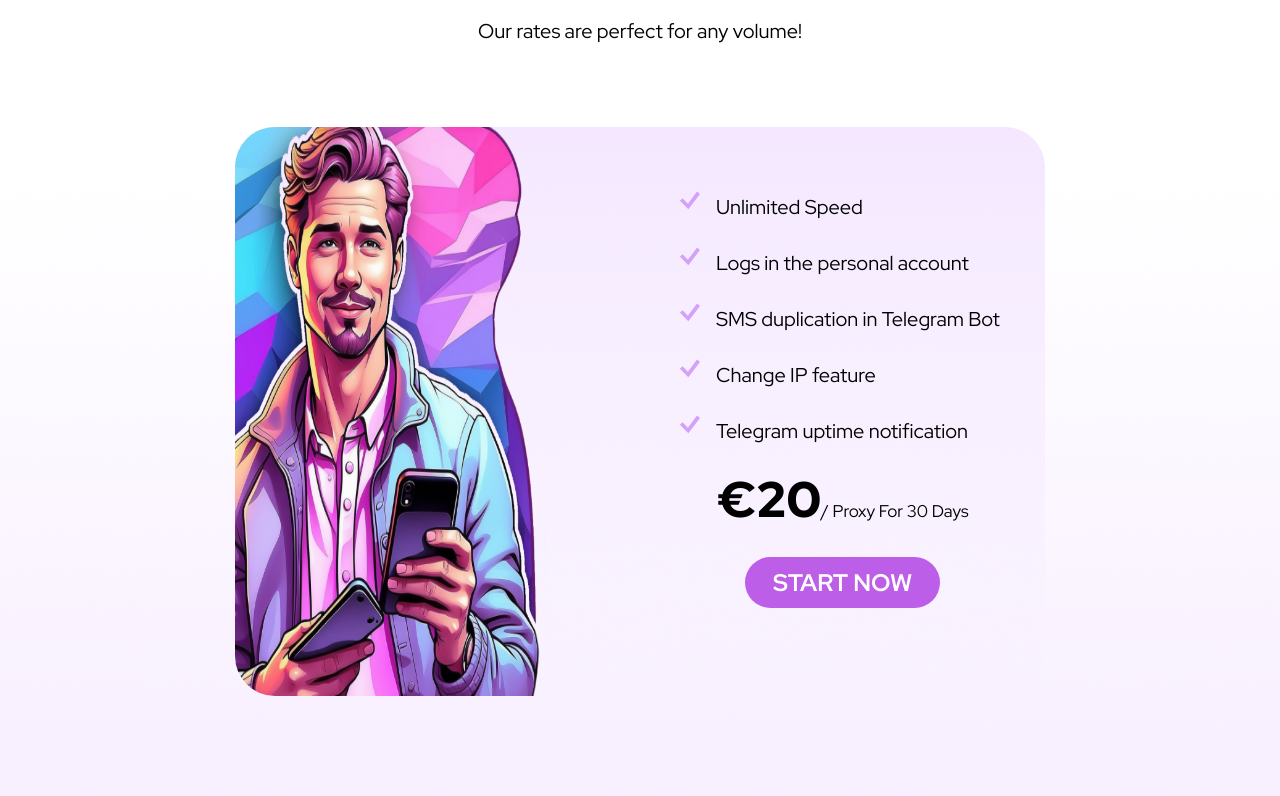
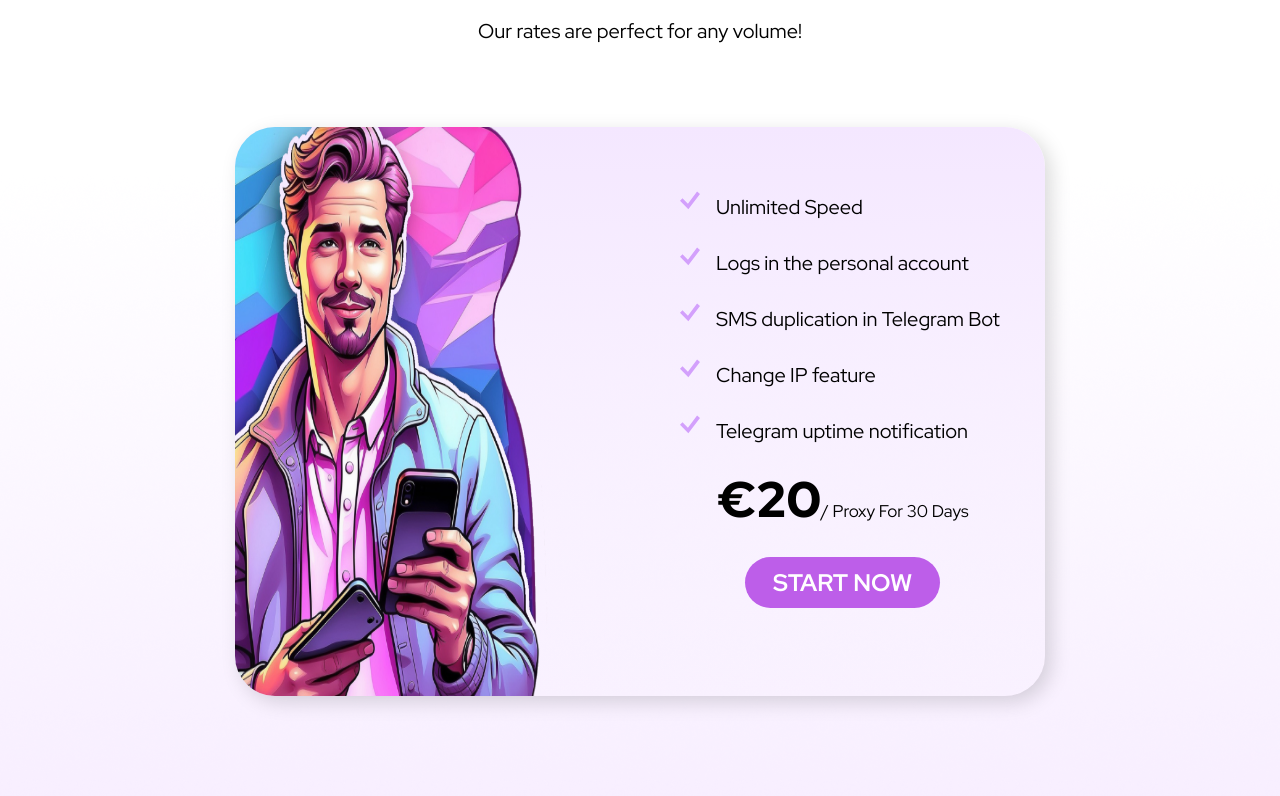
Before and after one commit to MdJakirFrontend/proxy, a Next.js app: page / in a window 1280 px wide. Shown: the part 6764-7560 px from the top of the page. Built offline with nearby package versions, Linux system fonts and the light colour scheme.

Commit message:
Update tailwind.config.ts

```diff
--- a/tailwind.config.ts
+++ b/tailwind.config.ts
@@ -24,6 +24,7 @@ export default {
         ring: "hsl(var(--ring))",
         background: "hsl(var(--background))",
         foreground: "hsl(var(--foreground))",
+        placeHolder: "#949394",
         secondary: {
           DEFAULT: "hsl(var(--secondary))",
           foreground: "hsl(var(--secondary-foreground))",
@@ -145,15 +146,18 @@ export default {
         "3lg": "1.125rem", //18px
         "4lg": "1.25rem", //20px
         "xl": "1.5rem", //24px
-        "xxl": "1.875rem", //24px
+        "xxl": "1.875rem", //30px
         "2xl": "2rem", //32px
+        "3xll": "2.50rem", //40px
         "3xl": "2.75rem", //44px
         "3xxl": "3.125rem", //50px
+        "5xxl": "5rem", //50px
       },
       boxShadow: {
         'accordion': '6px 6px 20px 0 rgba(0, 0, 0, 0.15)',
-        'switch': '0px 0px 20px 0px rgba(0, 0, 0, 0.25)'
-
+        'switch': '0px 0px 20px 0px rgba(0, 0, 0, 0.25)',
+        'pricing': '6px 6px 20px 0 rgba(0, 0, 0, 0.15)',
+        'partnar': '6px 6px 44.6px 14px rgba(0, 0, 0, 0.12)',
       },
     }
 
```
